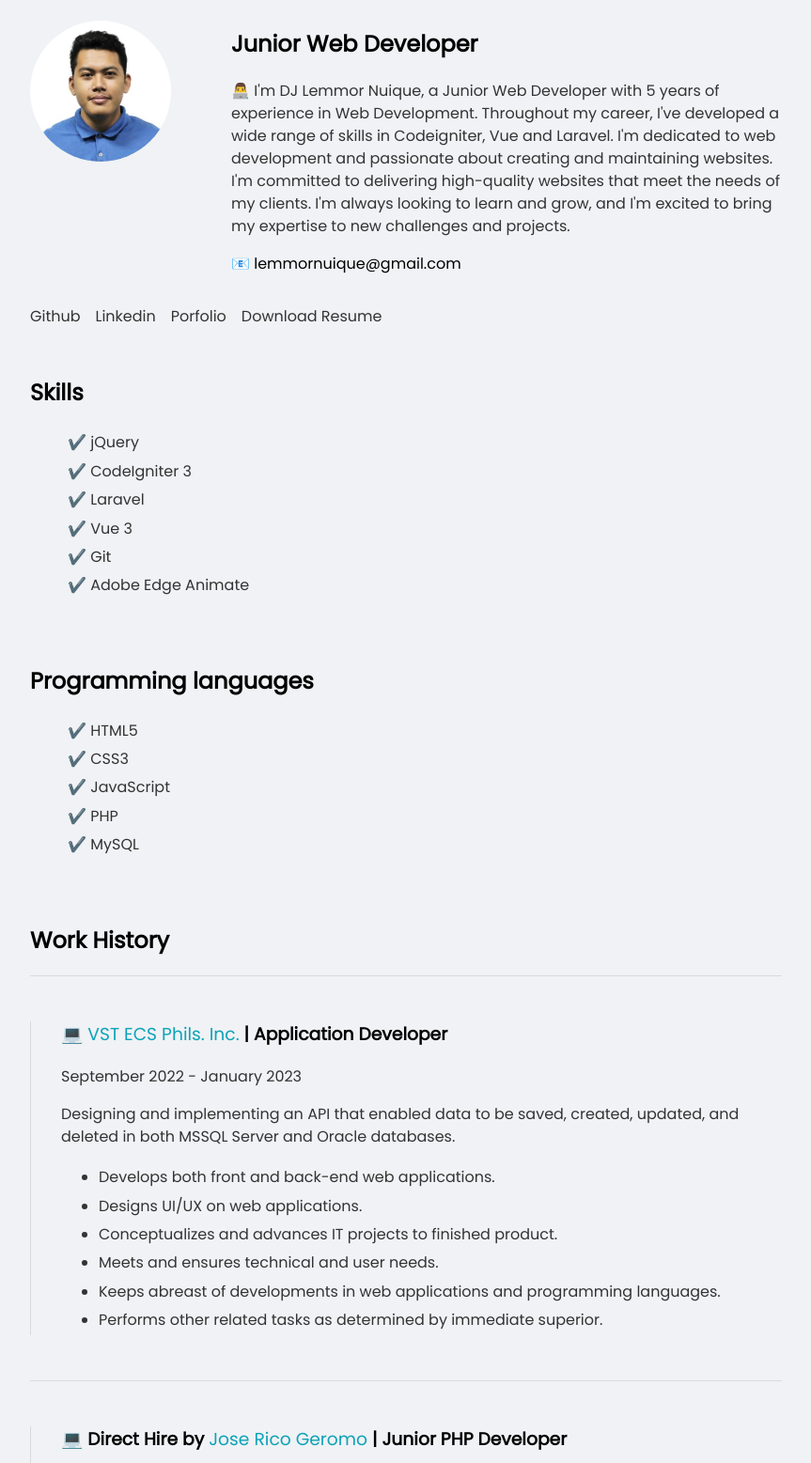
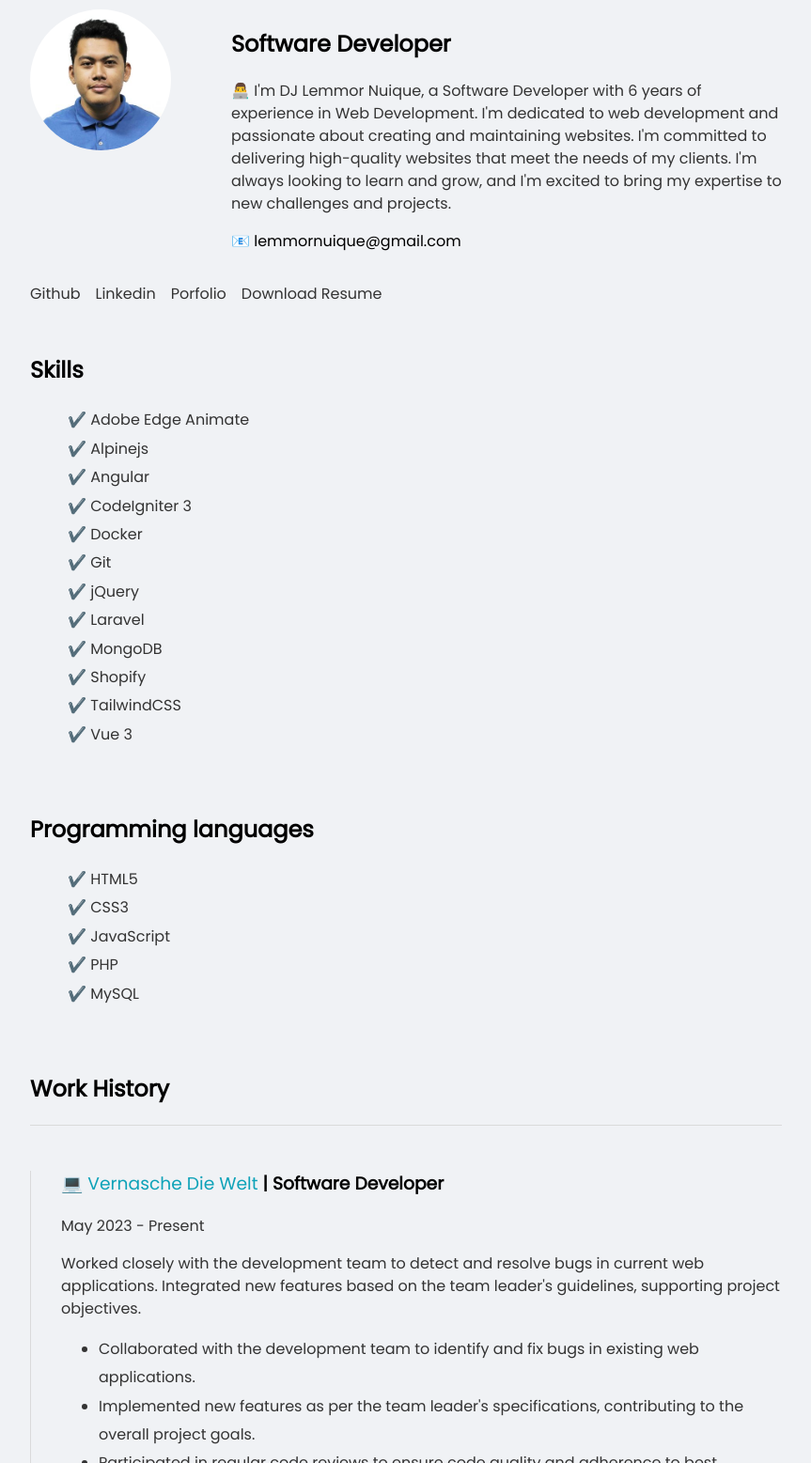
Before and after one commit to djlemmor/resume-website, a plain HTML site: page index.html in a window 1280 px wide. Shown: the part 123-1680 px from the top of the page at 94% size, without its empty margins (208-1071 px from the left). Drawn offline with Linux system fonts and the light colour scheme.

Commit message:
Added VDW work history

```diff
--- a/index.html
+++ b/index.html
@@ -1,5 +1,6 @@
 <!DOCTYPE html>
 <html lang="en">
+
 <head>
   <meta charset="UTF-8" />
   <meta http-equiv="X-UA-Compatible" content="IE=edge" />
@@ -7,71 +8,50 @@
   <title>DJ Lemmor Nuique</title>
   <link rel="stylesheet" href="./styles/main.css" />
 </head>
+
 <body>
   <div id="container--main">
     <section id="wrapper--hero" class="section--page">
-        <img
-          id="profile-pic"
-          src="./assets/images/profile_pic.png"
-          alt="Profile Pic"
-        />
+      <img id="profile-pic" src="./assets/images/profile_pic.png" alt="Profile Pic" />
       <div>
         <h1 id="user-name">DJ Lemmor Nuique</h1>
-          <h2>Junior Web Developer</h2>
+        <h2>Software Developer</h2>
         <p id="bio">
-            👨‍💻 I'm DJ Lemmor Nuique, a Junior Web Developer with 5 years of
-            experience in Web Development. Throughout my career, I've developed
-            a wide range of skills in Codeigniter, Vue and Laravel. I'm
-            dedicated to web development and passionate about creating and
-            maintaining websites. I'm committed to delivering high-quality
-            websites that meet the needs of my clients. I'm always looking to
-            learn and grow, and I'm excited to bring my expertise to new
-            challenges and projects.
+          👨‍💻 I'm DJ Lemmor Nuique, a Software Developer with 6 years of experience in Web Development. I'm dedicated
+          to web development and passionate about creating and maintaining websites. I'm committed to delivering
+          high-quality websites that meet the needs of my clients. I'm always looking to learn and grow, and I'm excited
+          to bring my expertise to new challenges and projects.
         </p>
-          <a id="email" href="mailto:lemmornuique@gmail.com"
-            >📧 lemmornuique@gmail.com</a
-          >
+        <a id="email" href="mailto:lemmornuique@gmail.com">📧 lemmornuique@gmail.com</a>
       </div>
     </section>
 
     <section class="section--page">
       <div id="socials--list">
-          <a
-            href="https://github.com/djlemmor"
-            target="_blank"
-            rel="noopener noreferrer"
-            >Github</a
-          >
-          <a
-            href="https://www.linkedin.com/in/dj-lemmor-nuique-666326248/"
-            target="_blank"
-            rel="noopener noreferrer"
-            >Linkedin</a
-          >
-          <a
-            href="https://djlemmor.github.io/dj-portfolio/"
-            target="_blank"
-            rel="noopener noreferrer"
-            >Porfolio</a
-          >
-          <a
-            href="./assets/files/DJ Lemmor Nuique Resume.pdf"
-            target="_blank"
-            rel="noopener noreferrer"
-            >Download Resume</a
-          >
+        <a href="https://github.com/djlemmor" target="_blank" rel="noopener noreferrer">Github</a>
+        <a href="https://www.linkedin.com/in/dj-lemmor-nuique-666326248/" target="_blank"
+          rel="noopener noreferrer">Linkedin</a>
+        <a href="https://djlemmor.github.io/dj-portfolio/" target="_blank" rel="noopener noreferrer">Porfolio</a>
+        <a href="./assets/files/DJ Lemmor Nuique Resume.pdf" target="_blank" rel="noopener noreferrer">Download
+          Resume</a>
       </div>
     </section>
 
     <section class="section--page">
       <h2>Skills</h2>
       <ul id="skills--list">
+        <li>✔️ Adobe Edge Animate</li>
+        <li>✔️ Alpinejs</li>
+        <li>✔️ Angular</li>
+        <li>✔️ CodeIgniter 3</li>
+        <li>✔️ Docker</li>
+        <li>✔️ Git</li>
         <li>✔️ jQuery</li>
-          <li>✔️ CodeIgniter 3</li>
         <li>✔️ Laravel</li>
+        <li>✔️ MongoDB</li>
+        <li>✔️ Shopify</li>
+        <li>✔️ TailwindCSS</li>
         <li>✔️ Vue 3</li>
-          <li>✔️ Git</li>
-          <li>✔️ Adobe Edge Animate</li>
       </ul>
     </section>
 
@@ -94,9 +74,28 @@
       <div class="card--work-history">
         <h3>
           💻
-            <a href="https://www.vstecs.com.ph/" target="_blank"
-              >VST ECS Phils. Inc.</a
-            >
+          <a href="https://www.vernaschediewelt.com/" target="_blank">Vernasche Die Welt</a>
+          | Software Developer
+        </h3>
+        <p>May 2023 - Present</p>
+        <p>
+          Worked closely with the development team to detect and resolve bugs in current web applications. Integrated
+          new features based on the team leader's guidelines, supporting project objectives.
+        </p>
+        <ul>
+          <li>Collaborated with the development team to identify and fix bugs in existing web applications.</li>
+          <li>Implemented new features as per the team leader's specifications, contributing to the overall project
+            goals.</li>
+          <li>Participated in regular code reviews to ensure code quality and adherence to best practices.</li>
+        </ul>
+      </div>
+
+      <div class="line-break"></div>
+
+      <div class="card--work-history">
+        <h3>
+          💻
+          <a href="https://www.vstecs.com.ph/" target="_blank">VST ECS Phils. Inc.</a>
           | Application Developer
         </h3>
         <p>September 2022 - January 2023</p>
@@ -127,9 +126,7 @@
       <div class="card--work-history">
         <h3>
           💻 Direct Hire by
-            <a href="https://jintelcare.com/me/" target="_blank"
-              >Jose Rico Geromo</a
-            >
+          <a href="https://jintelcare.com/me/" target="_blank">Jose Rico Geromo</a>
           | Junior PHP Developer
         </h3>
         <p>July 2021 - August 2022</p>
@@ -211,11 +208,7 @@
       <div class="card--work-history">
         <h3>
           💻
-            <a
-              href="http://www.present-value-training.com/en4/index.php"
-              target="_blank"
-              >PV Multimedia, Inc.</a
-            >
+          <a href="http://www.present-value-training.com/en4/index.php" target="_blank">PV Multimedia, Inc.</a>
           | HTML5 Developer
         </h3>
         <p>September 2017 - July 2021</p>
@@ -271,10 +264,7 @@
     <section class="section--page">
       <h2>Achievements</h2>
       <div class="card--achievement">
-          <a
-            href="https://www.philnits.org/passers_IP2017.html"
-            target="_blank"
-          >
+        <a href="https://www.philnits.org/passers_IP2017.html" target="_blank">
           🏆 Level 1: Information Technology Passport (IP) Certification Exam
           <br />
           2017 October 29 IP Passer <br />
@@ -284,4 +274,5 @@
     </section>
   </div>
 </body>
+
 </html>
```
Lines whose indentation alone changed are shown as unchanged.
